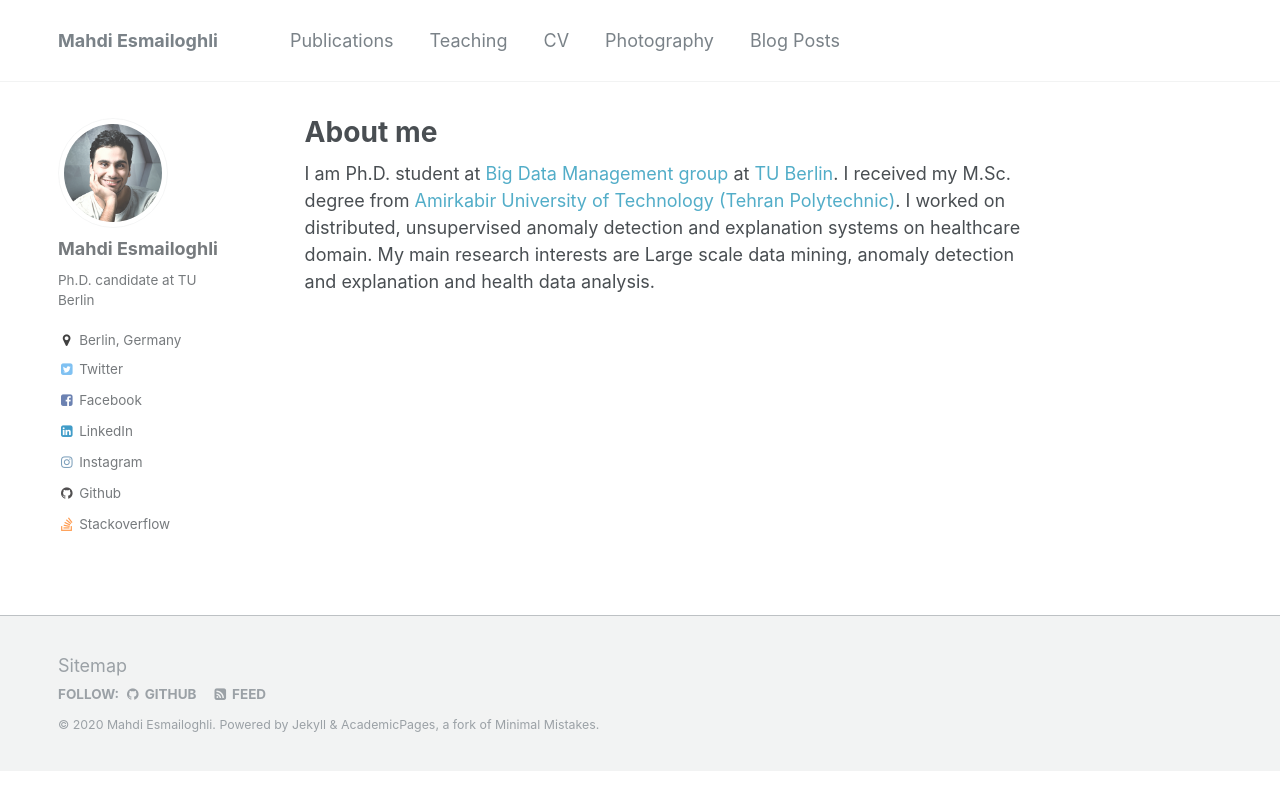
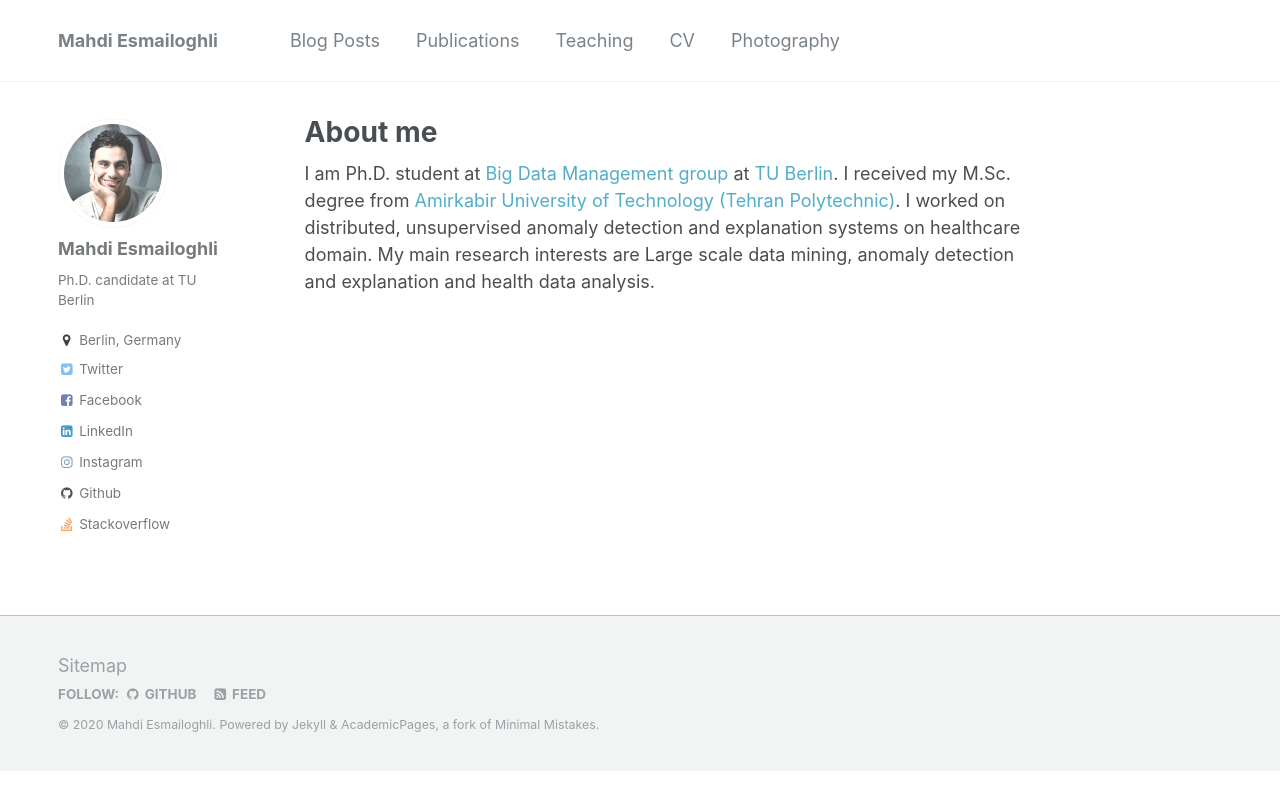
Before and after one commit to esmailoghli/esmailoghli.github.io, a Jekyll site: the page built from _pages/about.md, in a window 1280 px wide. Shown: the top 810 px of the page. Built offline with Jekyll 4.4.1, drawn with Linux system fonts in a browser that asks for light colours; part of the change alters nothing that is shown.

```diff
--- a/_data/navigation.yml
+++ b/_data/navigation.yml
@@ -1,5 +1,8 @@
 # main links links
 main:
+  - title: "Blog Posts"
+    url: /year-archive/
+
   - title: "Publications"
     url: /publications/
 
@@ -11,6 +14,3 @@ main:
 
   - title: "Photography"
     url: /portfolio/
-
-  - title: "Blog Posts"
-    url: /year-archive/
```
